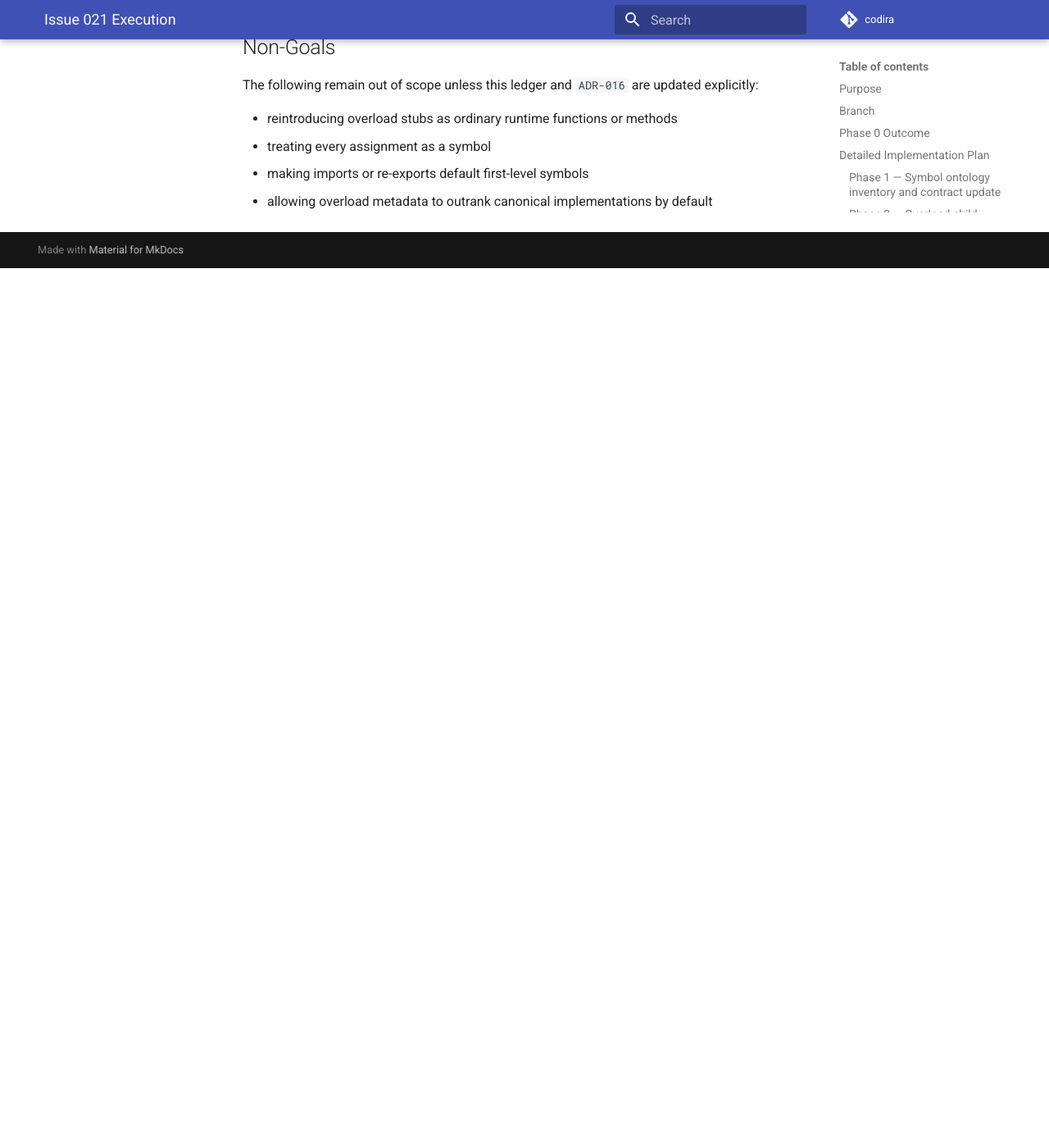
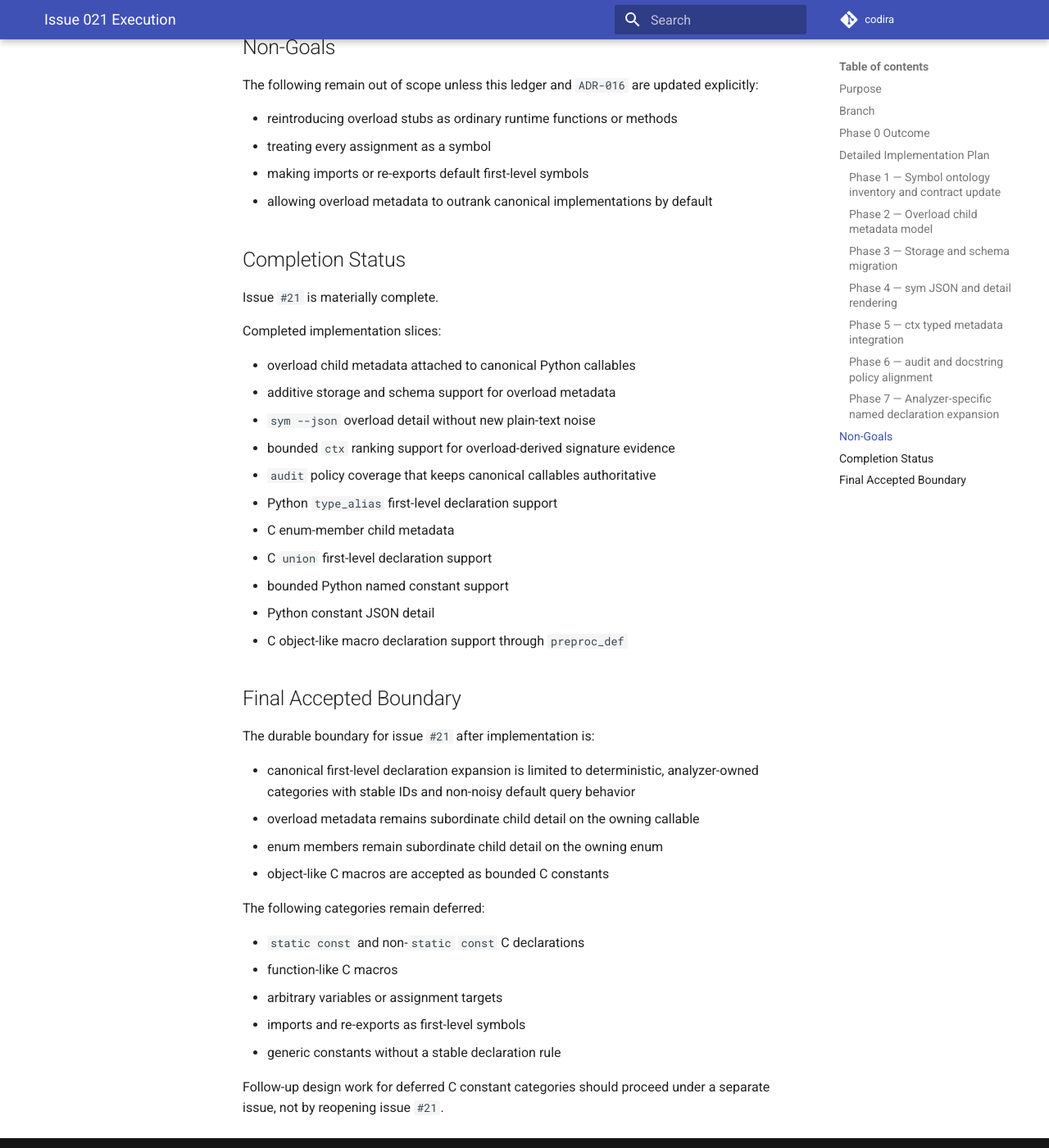
Before and after one commit to marco0560/codira, an MkDocs documentation site: the page built from docs/process/issue-021-rich-symbol-modeling-execution.md, in a window 1280 px wide and 1400 px high, scrolled down 5294 px. Shown: the whole window at 82% size. Built offline with MkDocs 1.6.1 and Material for MkDocs 9.7.7, drawn with Linux system fonts in a browser that asks for light colours; comment, search, counter and statistics services are not loaded; before the commit the page ends 5621 px from its top, so only the background shows below that.

Commit message:
docs(process): close out issue 021 ledger
Why:
- issue #21 now has an implemented boundary, but the execution ledger still read like a forward plan only
- the repository needs the durable issue record to match the code and the accepted deferred categories

What:
- mark the issue-021 execution ledger materially complete
- record the implemented slices and the final accepted boundary for overloads, declaration expansion, and bounded constants
- point deferred C const work to a separate follow-up issue instead of reopening #21

Notes:
- this is a docs-only closeout update; runtime behavior does not change

Refs:
- #21

```diff
--- a/docs/process/issue-021-rich-symbol-modeling-execution.md
+++ b/docs/process/issue-021-rich-symbol-modeling-execution.md
@@ -221,3 +221,43 @@ explicitly:
 * treating every assignment as a symbol
 * making imports or re-exports default first-level symbols
 * allowing overload metadata to outrank canonical implementations by default
+
+## Completion Status
+
+Issue `#21` is materially complete.
+
+Completed implementation slices:
+
+* overload child metadata attached to canonical Python callables
+* additive storage and schema support for overload metadata
+* `sym --json` overload detail without new plain-text noise
+* bounded `ctx` ranking support for overload-derived signature evidence
+* `audit` policy coverage that keeps canonical callables authoritative
+* Python `type_alias` first-level declaration support
+* C enum-member child metadata
+* C `union` first-level declaration support
+* bounded Python named constant support
+* Python constant JSON detail
+* C object-like macro declaration support through `preproc_def`
+
+## Final Accepted Boundary
+
+The durable boundary for issue `#21` after implementation is:
+
+* canonical first-level declaration expansion is limited to deterministic,
+  analyzer-owned categories with stable IDs and non-noisy default query
+  behavior
+* overload metadata remains subordinate child detail on the owning callable
+* enum members remain subordinate child detail on the owning enum
+* object-like C macros are accepted as bounded C constants
+
+The following categories remain deferred:
+
+* `static const` and non-`static` `const` C declarations
+* function-like C macros
+* arbitrary variables or assignment targets
+* imports and re-exports as first-level symbols
+* generic constants without a stable declaration rule
+
+Follow-up design work for deferred C constant categories should proceed under a
+separate issue, not by reopening issue `#21`.
```
